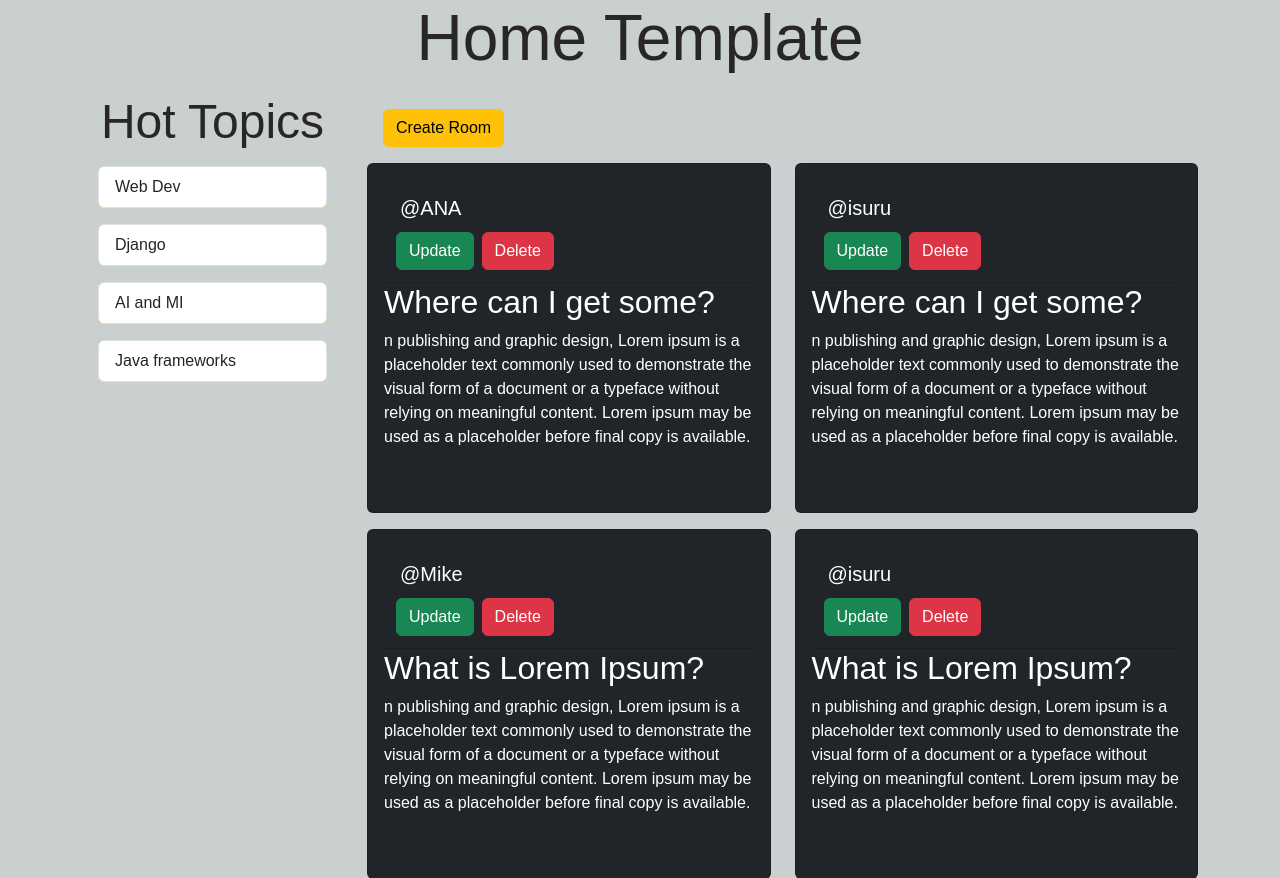
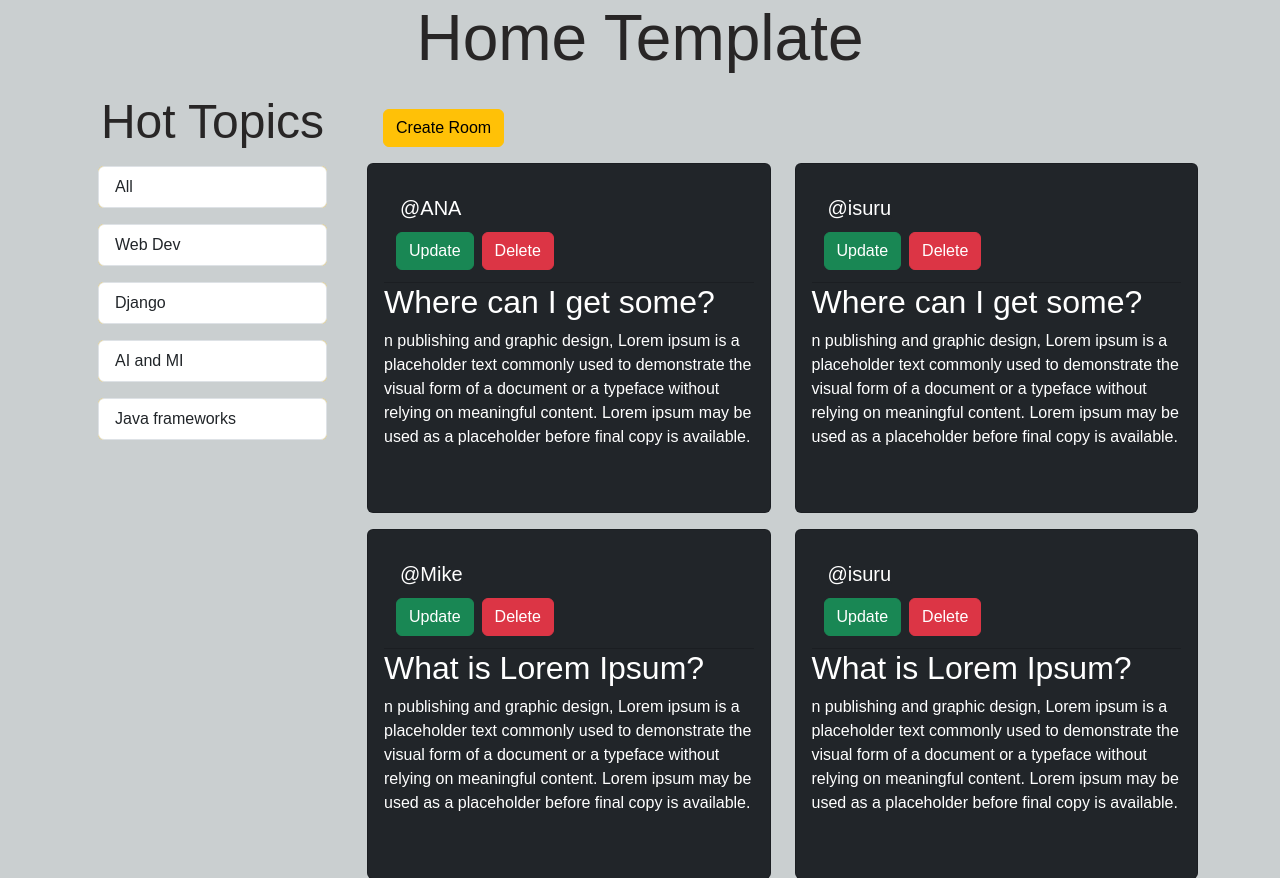
Before and after one commit to isurumanoddev/Django_project_1, a Django app: template templates/home.html in a window 1280 px wide. Shown: the part 94-972 px from the top of the page. Run offline with Django 4.2, Linux system fonts and the light colour scheme; the template is opened without the code that fills it: values that come from a table or form of the project are taken from there, others are empty; data comes from the database, SQL or seed files in the repository; parts of the project's set-up code (start-up, migrations or seed data) failed here and were passed over.

Commit message:
crud complete

```diff
--- a/templates/home.html
+++ b/templates/home.html
@@ -25,12 +25,15 @@
 
 		<div class="row ">
 			<div class="col-md-3 ">
-			<h3 class="display-5 text-center">Hot Topics</h3>
+				<h3 class="display-5 text-center">Hot Topics</h3>
+				<div class="list-group m-3 bg-warning ">
+					<a href="{% url "home" %}" class="list-group-item list-group-item-action">All</a>
+				</div>
 
 				{% for topic in topics %}
 					<div class="list-group m-3 bg-warning ">
-						<a href="#" class="list-group-item list-group-item-action">{{ topic.name }}</a>
-				</div>
+						<a href="{% url "home" %}" class="list-group-item list-group-item-action">{{ topic.name }}</a>
+					</div>
 
 				{% endfor %}
 
```
